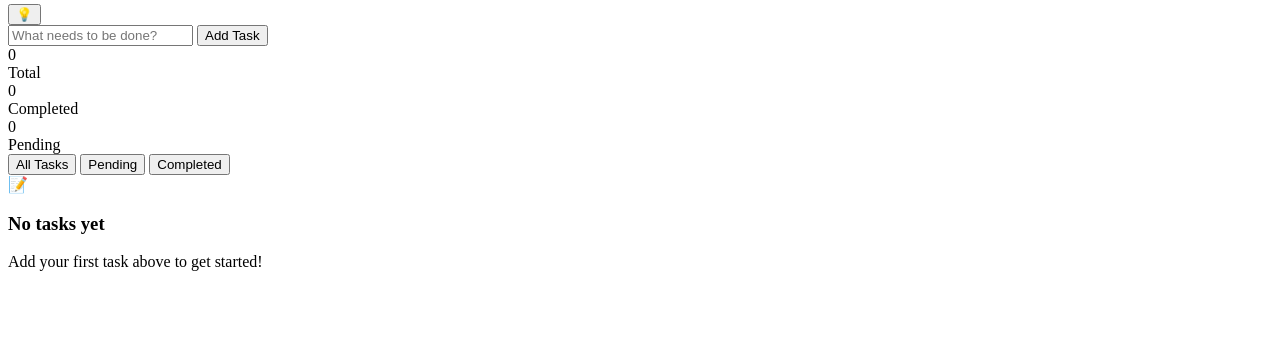
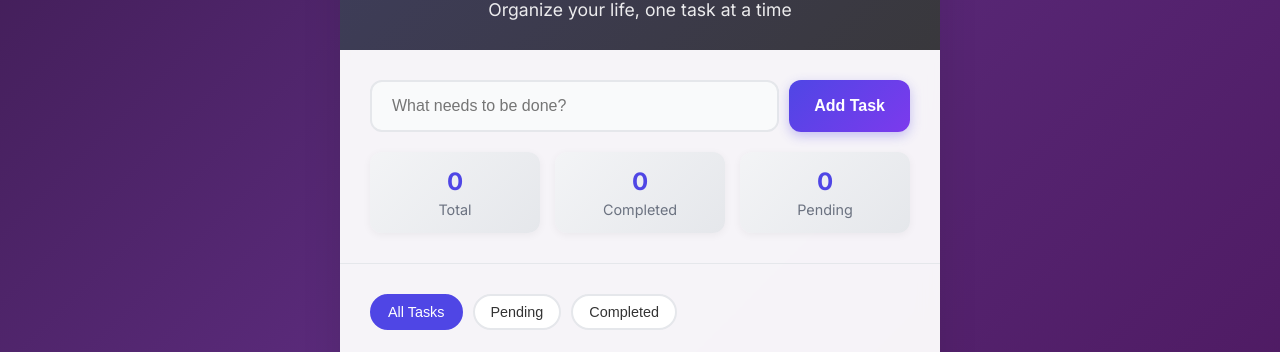
Before and after one commit to riturajsingh0001/To-Do-List, a plain HTML site: page index.html in a window 1280 px wide. Shown: the part 111-463 px from the top of the page. Drawn offline with Linux system fonts and the light colour scheme.

Commit message:
index.html

```diff
--- a/index.html
+++ b/index.html
@@ -5,7 +5,7 @@
     <meta name="viewport" content="width=device-width, initial-scale=1.0">
     <title>Dynamic To-Do List</title>
     <link href="https://fonts.googleapis.com/css2?family=Inter:wght@300;400;500;600;700&display=swap" rel="stylesheet">
-    <link real="stylesheet" href="style.css">
+    <link rel="stylesheet" href="style.css">
 </head>
 <body>
     <div class="container">
@@ -57,6 +57,6 @@
     </div>
     <canvas id="confetti-canvas"></canvas>
 
-    <script> Script.js </script>
+    <script src="script.js"></script>
 </body>
 </html>
```
